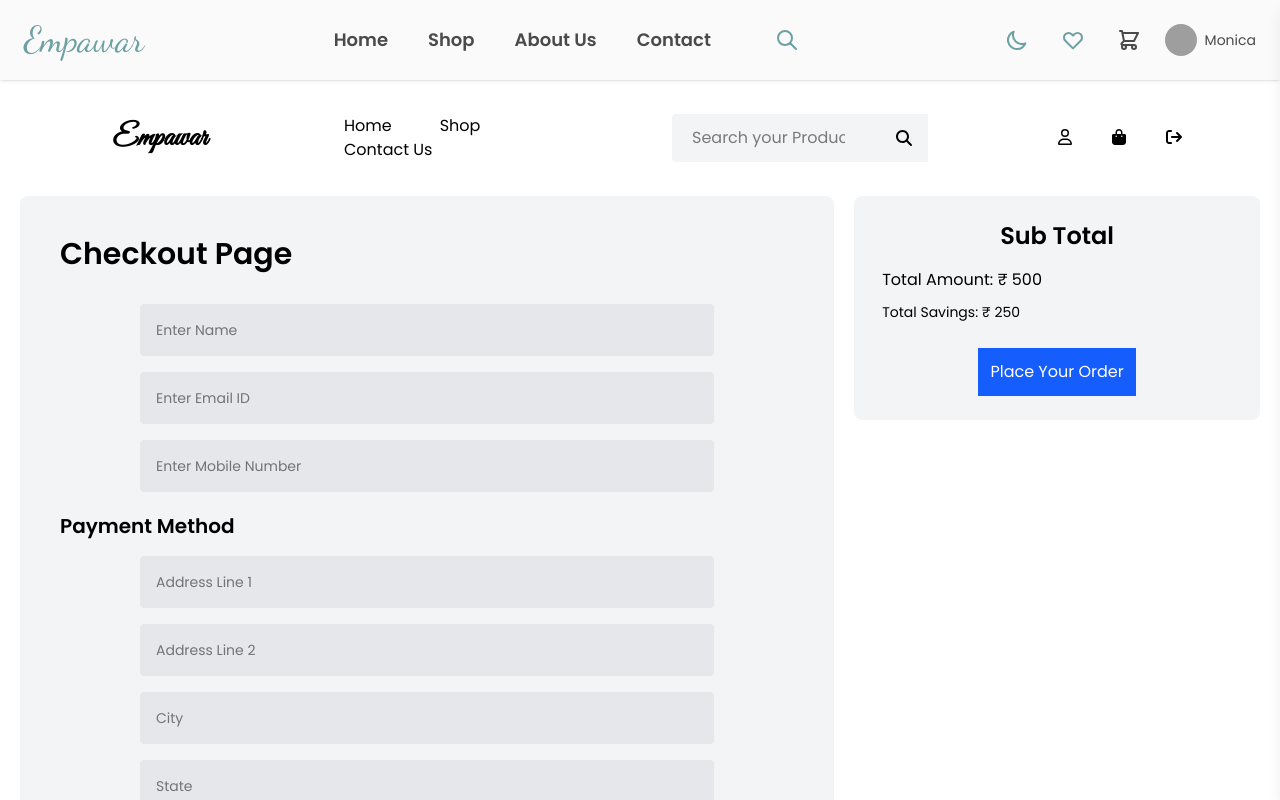
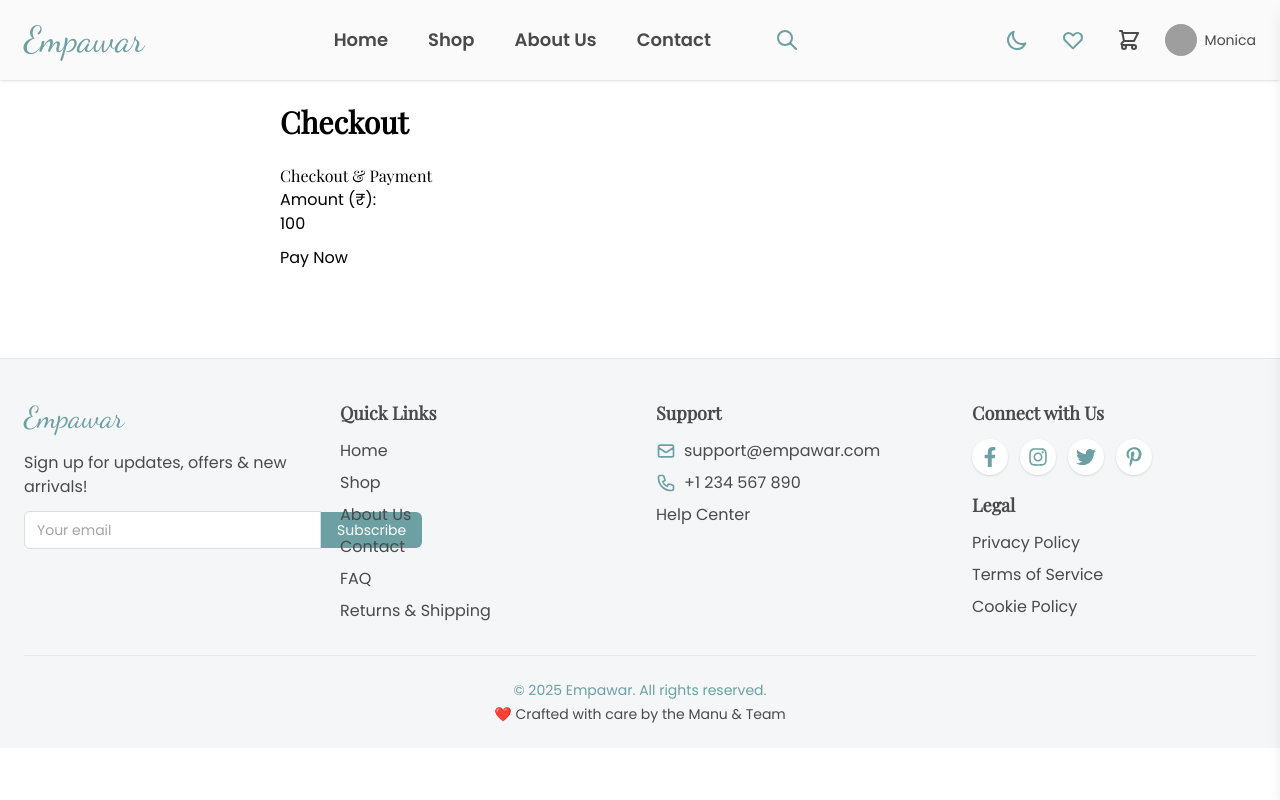
Before and after one commit to Manohar3969/Empawar-UI, a React (Vite) app: page /checkout in a window 1280 px wide. Shown: the top 800 px of the page. Built offline with nearby package versions, Linux system fonts and the light colour scheme; grey boxes are pictures that could not be loaded.

Commit message:
Code Added for Checkout Page and RazorPay Payment Test Implementation

```diff
--- a/src/App.jsx
+++ b/src/App.jsx
@@ -11,7 +11,7 @@ import {ProductsSearch} from "./pages/ProductsSearch";
 import {Register} from "./pages/Register";
 
 import {ProductDescription} from "./pages/ProductDescription.jsx";
-import {CheckoutPage} from "./pages/CheckoutPage.jsx";
+import CheckoutPage2 from "./pages/CheckoutPage2.jsx";
 import {AddProduct} from "./pages/AddProduct.jsx";
 import React from 'react';
 import {SearchProvider} from './contexts/SearchContext';
@@ -71,7 +71,7 @@ function App() {
                                     <Route path="/orders" element={<OrdersPage/>}/>
                                     {/*<Route path="/orders/:id" element={<OrderDetail/>}/>*/}
                                     <Route path="/orders/:id" element={<OrderDetailPage/>}/>
-                                    <Route path="/checkout" element={<CheckoutPage />} />
+                                    <Route path="/checkout" element={<CheckoutPage2/>}/>
                                     {/* Add more pages as needed */}
                                 </Routes>
                             </main>
--- a/src/components/Cart/CartSummary.jsx
+++ b/src/components/Cart/CartSummary.jsx
@@ -1,9 +1,10 @@
-import React, { useState } from "react";
+import React, {useState} from "react";
 import {useCart} from "../../contexts/CartContext.jsx";
+import {Link} from 'react-router-dom';
 
 
 export default function CartSummary() {
-    const { cartItems } = useCart();
+    const {cartItems} = useCart();
     const [promoCode, setPromoCode] = useState("");
     const [appliedPromo, setAppliedPromo] = useState(null);
     const [promoError, setPromoError] = useState("");
@@ -52,7 +53,7 @@ export default function CartSummary() {
                         <span>-₹{discount}</span>
                     </div>
                 )}
-                <div className="border-t border-gray-200 dark:border-gray-600 mt-3" />
+                <div className="border-t border-gray-200 dark:border-gray-600 mt-3"/>
                 <div className="flex justify-between mt-3 text-lg font-bold">
                     <span>Total</span>
                     <span>₹{total}</span>
@@ -87,9 +88,14 @@ export default function CartSummary() {
             </div>
 
             {/* Checkout button */}
-            <button className="w-full py-2 rounded bg-[#6CA0A3] hover:bg-[#7BB0B0] text-white dark:bg-[#7DD3FC] dark:text-[#1E293B] font-bold mt-2">
-                Proceed to Checkout
-            </button>
+
+            <Link to="/checkout">
+                <button
+                    className="w-full py-2 rounded bg-[#6CA0A3] hover:bg-[#7BB0B0] text-white dark:bg-[#7DD3FC] dark:text-[#1E293B] font-bold mt-2">Proceed
+                    to Checkout
+                </button>
+            </Link>
+
         </aside>
     );
 }
--- a/src/components/checkout/CheckoutForm.jsx
+++ b/src/components/checkout/CheckoutForm.jsx
@@ -1,18 +1,19 @@
+// src/components/CheckoutForm.jsx
+
 import React, { useState } from 'react';
 import axios from 'axios';
 
 export default function CheckoutForm() {
-    const [amount, setAmount] = useState(100); // You can replace with your cart total
+    // Replace with your dynamic cart total or keep static for testing
+    const [amount, setAmount] = useState(100); // In INR, backend multiplies by 100 internally
     const [message, setMessage] = useState('');
+    const [loading, setLoading] = useState(false);
 
+    // Load Razorpay checkout script dynamically
     const loadRazorpayScript = () => {
         return new Promise((resolve) => {
-            if (document.getElementById('razorpay-script')) {
-                resolve(true);
-                return;
-            }
+            if (window.Razorpay) return resolve(true);
             const script = document.createElement('script');
-            script.id = 'razorpay-script';
             script.src = 'https://checkout.razorpay.com/v1/checkout.js';
             script.onload = () => resolve(true);
             script.onerror = () => resolve(false);
@@ -20,50 +21,69 @@ export default function CheckoutForm() {
         });
     };
 
-    async function displayRazorpay() {
-        const res = await loadRazorpayScript();
+    const handlePayNow = async () => {
+        setMessage('');
+        setLoading(true);
 
-        if (!res) {
-            alert('Razorpay SDK failed to load. Are you online?');
+        // 1. Load Razorpay script
+        const razorpayLoaded = await loadRazorpayScript();
+        if (!razorpayLoaded) {
+            setMessage('⚠️ Razorpay SDK failed to load. Check your internet connection.');
+            setLoading(false);
             return;
         }
 
+        // 2. Create order on backend
+        let order;
         try {
-            // Call backend to create order
-            const result = await axios.post('http://localhost:5000/create-order', {
+            const res = await axios.post('http://localhost:5000/create-order', {
                 amount: amount,
                 currency: 'INR',
             });
-
-            if (!result.data.success) {
-                alert('Server error. Are you running backend server?');
+            if (!res.data.success) {
+                setMessage('⚠️ Server error: order not created.');
+                setLoading(false);
+                return;
+            }
+            order = res.data.order;
+            console.log('Order received from backend:', order);
+        } catch (error) {
+            setMessage('⚠️ Backend error, could not create order.');
+            console.error('Order creation error:', error.response || error.message || error);
+            setLoading(false);
             return;
         }
 
-            const { order } = result.data;
-
+        // 3. Create Razorpay options and open checkout
         const options = {
-                key: process.env.REACT_APP_RAZORPAY_KEY_ID,  // Put your Razorpay test/public key here or in .env
-                amount: order.amount,
+            key: import.meta.env.VITE_RAZORPAY_KEY_ID, // Vite env variable
+            amount: order.amount,  // amount is in paise from backend
             currency: order.currency,
-                name: 'Your Store Name',
+            name: 'My Demo Store',
             description: 'Test Transaction',
             order_id: order.id,
             handler: async function (response) {
+                console.log('Payment success response:', response);
+
+                // 4. Verify payment on backend
                 try {
                     const verifyRes = await axios.post('http://localhost:5000/verify-payment', {
                         razorpay_order_id: response.razorpay_order_id,
                         razorpay_payment_id: response.razorpay_payment_id,
                         razorpay_signature: response.razorpay_signature,
                     });
+                    console.log('Verification response:', verifyRes.data);
 
                     if (verifyRes.data.success) {
-                            setMessage('Payment successful!');
+                        setMessage('✅ Payment successful!');
                     } else {
-                            setMessage('Payment verification failed!');
+                        setMessage('❌ Payment verification failed!');
                     }
-                    } catch (err) {
-                        setMessage('Payment verification error.');
+                } catch (verifyError) {
+                    console.error('Verification error:', verifyError);
+                    setMessage('⚠️ Payment verification error.');
+                } finally {
+                    setLoading(false);
                 }
             },
             prefill: {
@@ -74,32 +94,44 @@ export default function CheckoutForm() {
             theme: {
                 color: '#3399cc',
             },
+            modal: {
+                ondismiss: () => {
+                    setMessage('Payment popup closed.');
+                    setLoading(false);
+                },
+            },
         };
 
         const paymentObject = new window.Razorpay(options);
+
+        paymentObject.on('payment.failed', function (response) {
+            setMessage('❌ Payment failed: ' + response.error.description);
+            setLoading(false);
+            console.error('Payment failed:', response.error);
+        });
+
         paymentObject.open();
-        } catch (err) {
-            alert('Backend error, could not create order.');
-            console.error(err);
-        }
-    }
+        // Keep loading until popup closes or handler executes
+    };
 
     return (
-        <div className="checkout-form">
+        <div style={{ maxWidth: 320 }}>
             <h2>Checkout &amp; Payment</h2>
             <label>
                 Amount (₹):{' '}
                 <input
                     type="number"
+                    min={1}
                     value={amount}
+                    disabled={loading}
                     onChange={(e) => setAmount(Number(e.target.value))}
-                    min="1"
                 />
             </label>
-            <button onClick={displayRazorpay} className="btn-primary" style={{marginTop: '10px'}}>
-                Pay Now
+            <br />
+            <button onClick={handlePayNow} disabled={loading} style={{ marginTop: 10 }}>
+                {loading ? 'Processing...' : 'Pay Now'}
             </button>
-            {message && <p>{message}</p>}
+            {message && <p style={{ marginTop: 10 }}>{message}</p>}
         </div>
     );
 }
```
Lines whose indentation alone changed are shown as unchanged.
